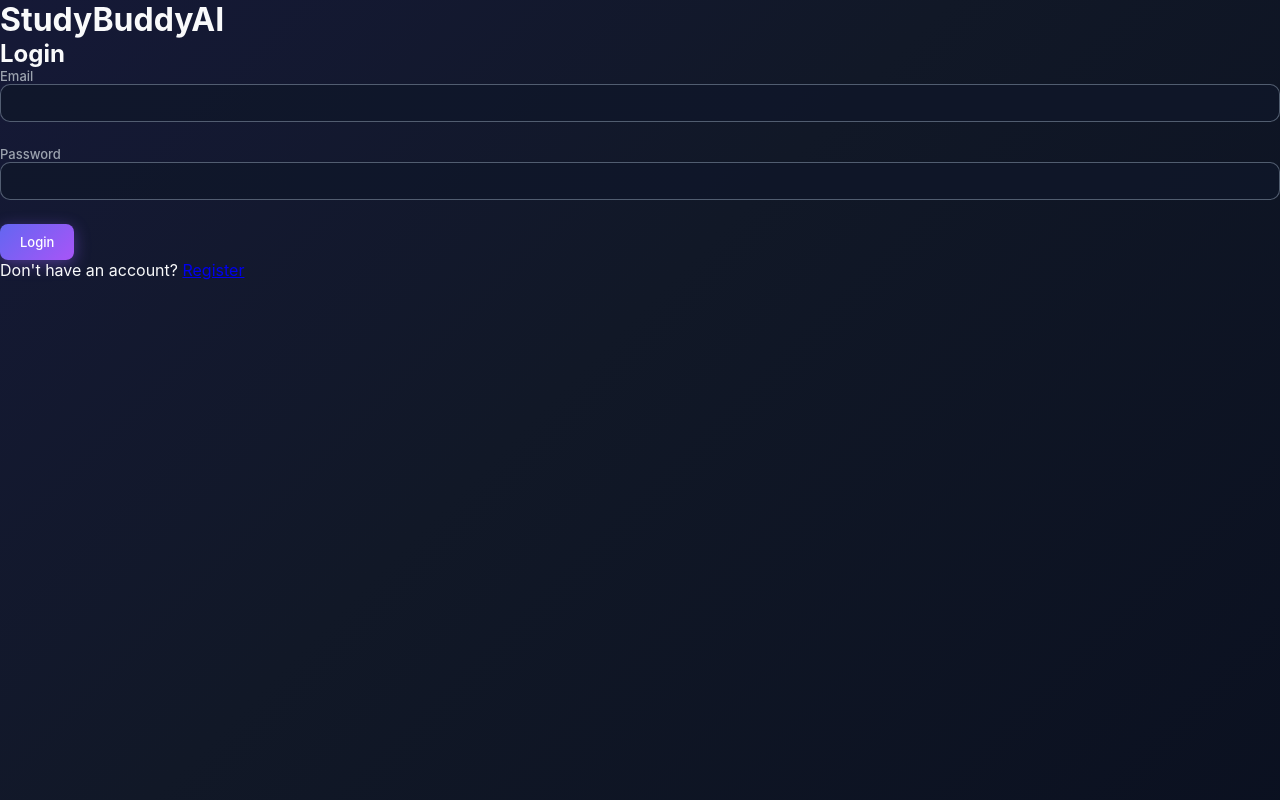
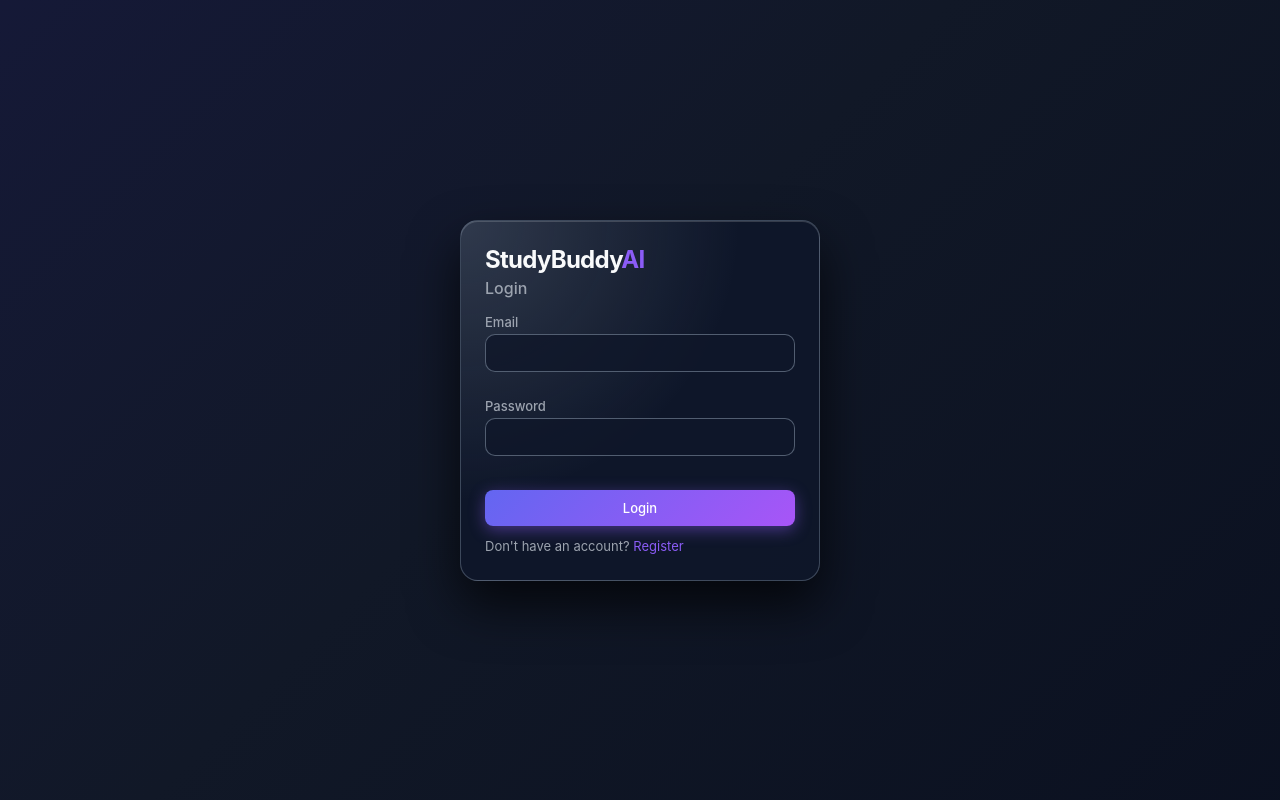
Before and after one commit to syLvester03/StudyBuddy-hackathon, a Flask app: page /login in a window 1280 px wide. Run offline with Flask 3, Linux system fonts and the light colour scheme.

Commit message:
Fixed login page

```diff
--- a/static/css/style.css
+++ b/static/css/style.css
@@ -696,3 +696,84 @@ textarea {
 .checkbox-line span {
   color: var(--text-main);
 }
+/* =========================
+   Auth pages (Login / Register)
+   ========================= */
+
+body.auth-body {
+  display: flex;
+  align-items: center;
+  justify-content: center;
+  min-height: 100vh;
+  margin: 0;
+
+  /* reuse the same gradient; body already has it, but we ensure here too */
+  background: linear-gradient(-45deg, #020617, #111827, #1d1b56, #18181b);
+  background-size: 400% 400%;
+  animation: bg-shift 22s ease infinite;
+
+  font-family: var(--font-app);
+  color: var(--text-main);
+}
+
+/* Glass card in the center */
+.auth-card {
+  width: 360px;
+  padding: 24px 24px 26px;
+  border-radius: 18px;
+  background:
+    radial-gradient(circle at 0 0, rgba(148, 163, 184, 0.25), transparent 55%),
+    rgba(15, 23, 42, 0.92);
+  border: 1px solid var(--glass-border);
+  box-shadow:
+    0 24px 50px rgba(0, 0, 0, 0.7),
+    inset 0 1px 0 rgba(255, 255, 255, 0.16);
+}
+
+/* Title / subtitle */
+.auth-card h1 {
+  margin: 0 0 4px;
+  font-size: 24px;
+  font-weight: 700;
+  letter-spacing: -0.03em;
+}
+.auth-card h1 span {
+  color: var(--accent);
+}
+.auth-card h2 {
+  margin: 0 0 16px;
+  font-size: 16px;
+  font-weight: 500;
+  color: var(--text-dim);
+}
+
+/* Form layout */
+.auth-card form label {
+  display: block;
+  font-size: 13px;
+  font-weight: 500;
+  margin-bottom: 10px;
+  color: var(--text-dim);
+}
+.auth-card form input {
+  margin-top: 4px;
+}
+
+.auth-card .btn-primary {
+  width: 100%;
+  margin-top: 8px;
+}
+
+/* Bottom text */
+.auth-alt {
+  margin-top: 12px;
+  font-size: 13px;
+  color: var(--text-dim);
+}
+.auth-alt a {
+  color: var(--accent);
+  text-decoration: none;
+}
+.auth-alt a:hover {
+  text-decoration: underline;
+}
```
